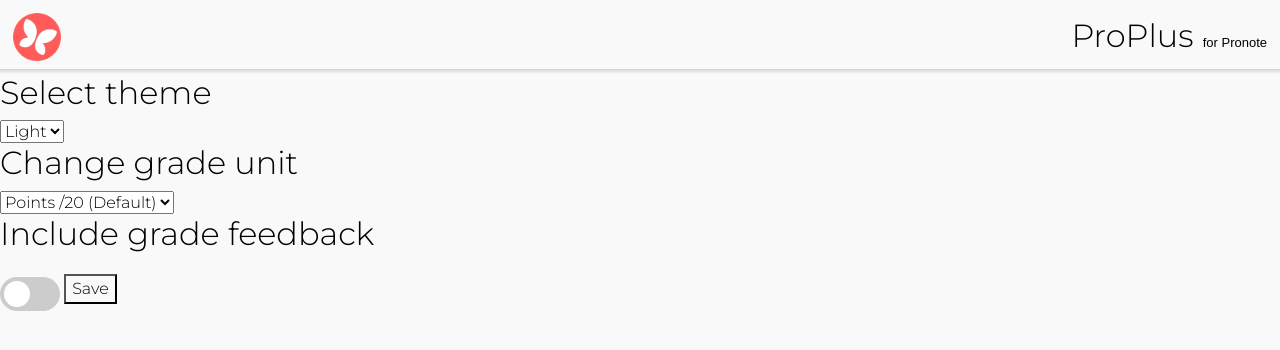
After one commit to SimonBrehM/ProPlus, a Flask app: page /settings in a window 1280 px wide. The commit adds this page. Shown: the top 350 px of the page. Run offline with Flask 3, Linux system fonts and the light colour scheme; some libraries are stand-ins or nearby versions.

Commit message:
fixes, UI, settings

```diff
--- a/app.py
+++ b/app.py
@@ -13,6 +13,7 @@ run_counter_period = None
 inputs = None
 empty_trimester = False
 username = None
+from_settings = False
 
 @app.before_request
 def create_tables():
@@ -90,8 +91,17 @@ def content():
     Renders main page
     """
     if request.method == "POST":
-        input_username = request.form['username']
-        input_password = request.form['password']
+        if not from_settings:
+            input_username = request.form['username']
+            input_password = request.form['password']
+            settings = None
+        else:
+            settings = {
+                "theme": request.form['theme'],
+                "unit": request.form['unit'],
+                "feedback": request.form['feedback']
+            }
+            from_settings = False
         try:
             global run_counter_period, username
             # get_data(input_username, input_password) # connection to pronote
@@ -102,6 +112,7 @@ def content():
             fill_tables_period(period, input_username) # filling db's tables
             run_counter_period[period] += 1
             get_content_period(get_current_period(), input_username) # collecting all the data
+            inputs["settings"] = settings
             return render_template('content.html', inputs=inputs, empty_trimester=empty_trimester)
         except pronotepy.exceptions.ENTLoginError and pronotepy.exceptions.PronoteAPIError:
             login_failed = True
@@ -188,5 +199,14 @@ def update_db():
     get_content_period(trimester, username)
     return render_template('content.html', inputs=inputs, empty_trimester=empty_trimester)
 
+@app.route('/settings', methods = ['POST', 'GET'])
+def settings():
+    """
+    Renders settings page
+    """
+    global from_settings
+    from_settings = True
+    return render_template('settings.html')
+
 if __name__=='__main__':
     app.run(debug=True) #runner
--- a/static/css/style.css
+++ b/static/css/style.css
@@ -10,11 +10,6 @@ body {
     overflow-y: hidden;
 }
 
-.header div, img {
-    display: inline-block;
-    position: relative;
-}
-
 .title h2, h3 {
     display: inline-block;
     padding-top: 0%;
@@ -23,6 +18,7 @@ body {
 
 .title {
     margin-top: 0.25rem;
+    pointer-events: none;
 }
 
 #forPronote {
@@ -31,25 +27,19 @@ body {
     margin-left: 5px;
 }
 
-.header {
-    /* background-color: #FAF9F9; */
+.header-items {
+    width: 100%;
     border-width: 5px;
     border-style: solid;
     border-image: linear-gradient(to bottom, lightgray, #FAF9F9) 0 2% 100% 2%;
     padding: 0.5rem;
-    pointer-events: none;
     display: flex;
     justify-content: space-between;
 }
 
-.header-items {
-    align-items: center;
-}
-
 #logo {
-    width: 10%;
-    margin-right: 10%;
-    margin-top: -5%;
+    width: 48px;
+    height: 48px;
 }
 
 .login-box {
@@ -226,10 +216,6 @@ body {
     background-color: lightskyblue;
 }
 
-/* .suggestive {
-    display: none;
-} */
-
 .sgrade > * {
     display: inline-block;
     position: relative;
@@ -287,19 +273,93 @@ body {
     margin-right: 20%;
 }
 
-.menu-icon-container {
-    text-align: right;
+.menu-icon {
+    cursor: pointer;
 }
 
-.menu-actions {
-    display: none !important;
-    position: fixed;
-    width: fit-content;
-    text-align: right;
-    background-color: #FAF9F9;
-    z-index: 1;
+.dropdown {
+    display: inline-block;
+    position: relative;
 }
 
-.menu-icon-container:hover .menu-actions {
-    display: inline-block !important;
+.dropdown-content {
+    display: none;
+    position: absolute;
+    /* width: fit-content; */
+    background-color: #FAF9F9;
+    min-width: 160px;
+    margin-left: -200%;
+    z-index: 1;
+    align-items: center;
 }
+
+.dropdown-content a {
+    display: block;
+    width: fit-content;
+    padding: 5% 25%;
+    text-align: center;
+    text-decoration: none;
+    color: black;
+    border: lightgray solid 1px;
+}
+
+.dropdown-content a:hover {
+    background-color: lightgray;
+}
+
+.dropdown:hover .dropdown-content{
+    display: block;
+}
+
+.switch {
+    position: relative;
+    display: inline-block;
+    width: 60px;
+    height: 34px;
+  }
+
+.switch input {
+    opacity: 0;
+    width: 0;
+    height: 0;
+}
+
+.slider {
+    position: absolute;
+    cursor: pointer;
+    top: 0;
+    left: 0;
+    right: 0;
+    bottom: 0;
+    background-color: #ccc;
+    -webkit-transition: .4s;
+    transition: .4s;
+    border-radius: 34px;
+}
+
+.slider:before {
+    position: absolute;
+    content: "";
+    height: 26px;
+    width: 26px;
+    left: 4px;
+    bottom: 4px;
+    background-color: white;
+    -webkit-transition: .4s;
+    transition: .4s;
+    border-radius: 50%;
+}
+
+input:checked + .slider {
+    background-color: #e05c5c;
+}
+
+input:focus + .slider {
+    box-shadow: 0 0 1px #e05c5c;
+}
+
+input:checked + .slider:before {
+    -webkit-transform: translateX(26px);
+    -ms-transform: translateX(26px);
+    transform: translateX(26px);
+}
--- a/templates/base.html
+++ b/templates/base.html
@@ -18,21 +18,15 @@
 
 <body>
     <!--Header zone-->
-    <div class="main-container">
-        <div class="header">
     <div class="header-items">
         <img src=static/img/logo.png alt="logo" id="logo">
         <div class="title">
             <h2 id="proplus">ProPlus</h2>
             <h3 id="forPronote">for Pronote</h3>
         </div>
-            </div>
         {% block header %}{% endblock %}
     </div>
 
-        </div>
-
     {% block body %}{% endblock %}
-    </div>
 </body>
 </html>
--- /dev/null
+++ b/templates/settings.html
@@ -0,0 +1,34 @@
+{% extends 'base.html' %}
+
+{% block head %}
+
+{% endblock %}
+
+{% block body %}
+    <div class="settings-box">
+        <div class="settings-inputs">
+            <form action="/content" method="POST">
+                <h2>Select theme</h2>
+                <select name="theme" id="theme-input">
+                    <option value="light">Light</option>
+                    <option value="dark">Dark</option>
+                </select>
+
+                <h2>Change grade unit</h2>
+                <select name="unit" id="unit-input">
+                    <option value="points20">Points /20 (Default)</option>
+                    <option value="points10">Points /10</option>
+                    <option value="percentage">Percentage</option>
+                </select>
+
+                <h2>Include grade feedback</h2>
+                <label class="switch">
+                    <input type="checkbox" name="feedback" id="feedback-input" {% if feedback %}checked{% endif %}>
+                    <span class="slider"></span>
+                </label>
+
+                <input type="submit" value="Save" id="submit-button">
+            </form>
+        </div>
+    </div>
+{% endblock %}
```
Also changed, not shown: templates/content.html (+7 -7 lines), templates/login.html (indentation only). Lines whose indentation alone changed are shown as unchanged.
